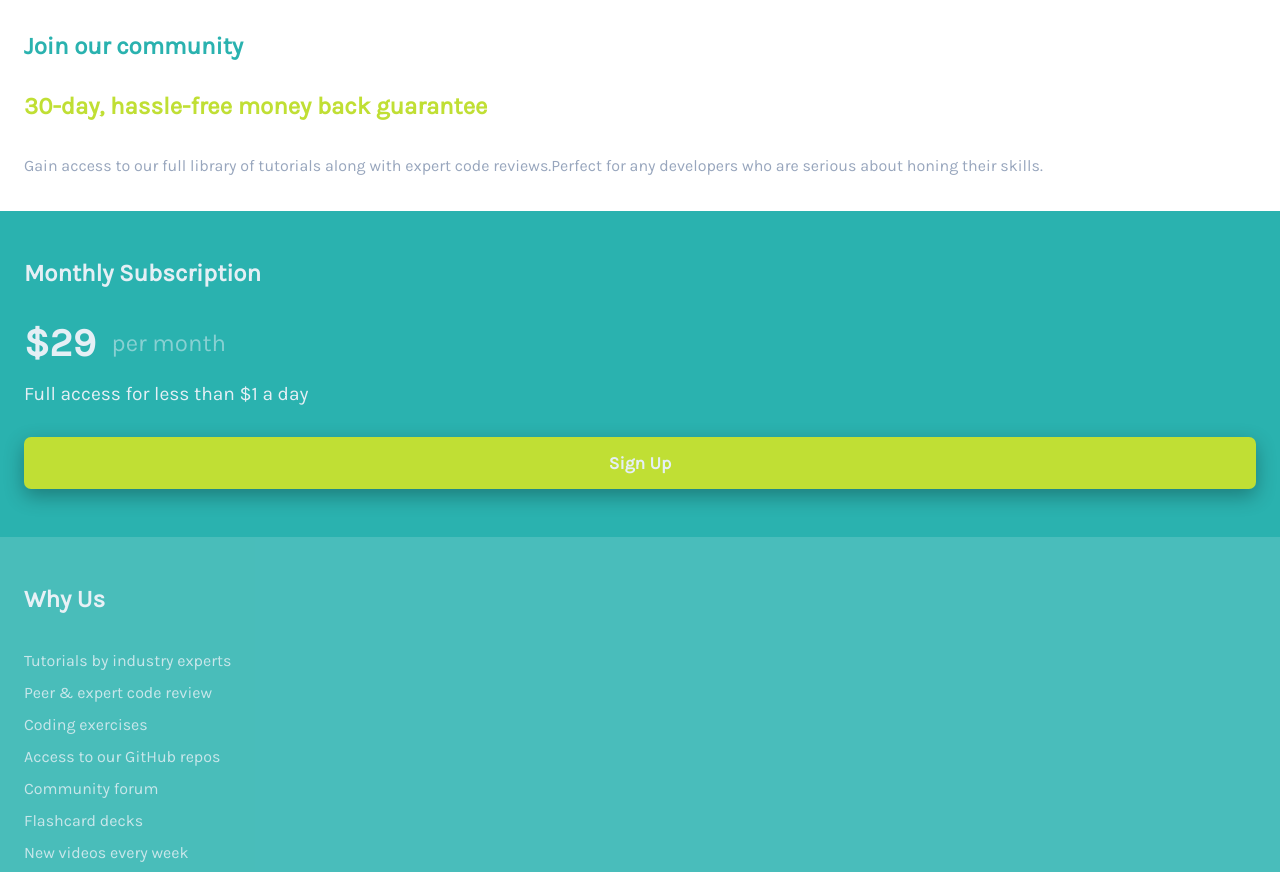
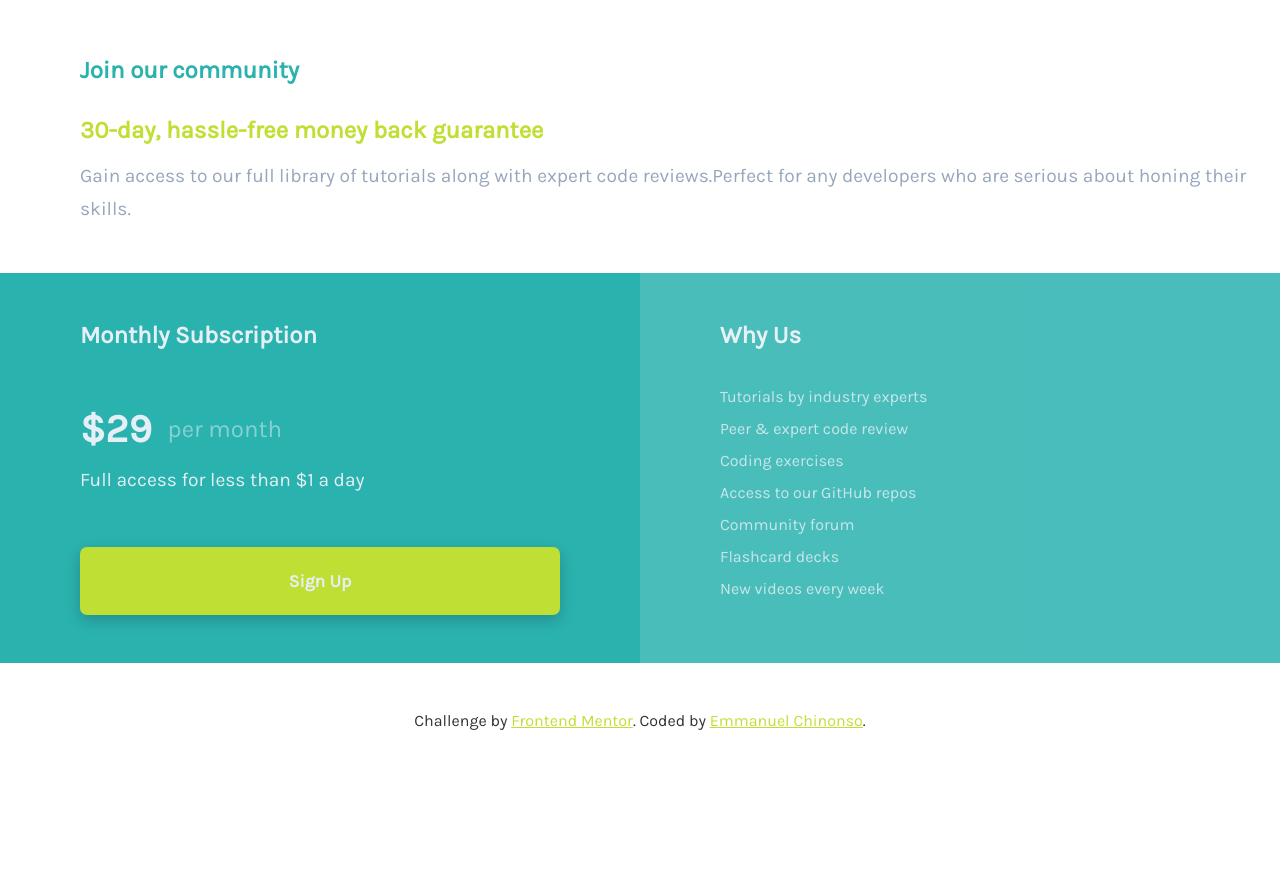
Before and after one commit to Emmahchinonso/front-end-challenge5, a plain HTML site: page index.html in a window 1280 px wide. Shown: the top 872 px of the page. After the commit the page ends 800 px from the top, so only its background shows below. Drawn offline with Linux system fonts and the light colour scheme.

Commit message:
add css for media queries

```diff
--- a/css/styles.css
+++ b/css/styles.css
@@ -89,7 +89,7 @@ ul{
     padding: 1rem 1.5rem;
     font-weight: 600;
     border-radius: 7px;
-    box-shadow: 0 7px 20px rgba(0,0,0, .3)
+    box-shadow: 0 5px 15px rgba(0,0,0, .2)
 }
 
 .box-3{
@@ -107,6 +107,7 @@ ul{
     line-height: 2;
     opacity: 0.8;
 }
+
 .box-3 li:last-child{
     margin-bottom: 2rem;
 }
@@ -120,3 +121,48 @@ ul{
 .attribution a {
 	color: var(--primary-color-2);
 }
+
+/* Media queries */
+@media(min-width: 670px){
+    .container{
+        display: flex;
+        flex-wrap: wrap;
+    }
+
+    .box{
+        padding-left: 5rem;
+        padding-right: 5rem;
+    }
+
+    .box-1{
+        flex-basis: 100%;
+        padding-top: 1.5rem;
+        padding-right: 2rem;
+    }
+
+    .box-1 h2{
+        margin-top: 1.5rem;
+        margin-bottom: 1rem;
+    }
+
+    .box-1 p{
+        margin-bottom: 3rem;
+        font-size: 1.2rem;
+    }
+
+    .box-2, .box-3{
+        flex: 1;
+    }
+
+    .box-2 h2{
+        margin-bottom: 3.5rem;
+    }
+
+    .box-2 p{
+        margin-bottom: 3.5rem;
+    }
+
+    .btn{
+        padding: 1.5rem;
+    }
+}
```
